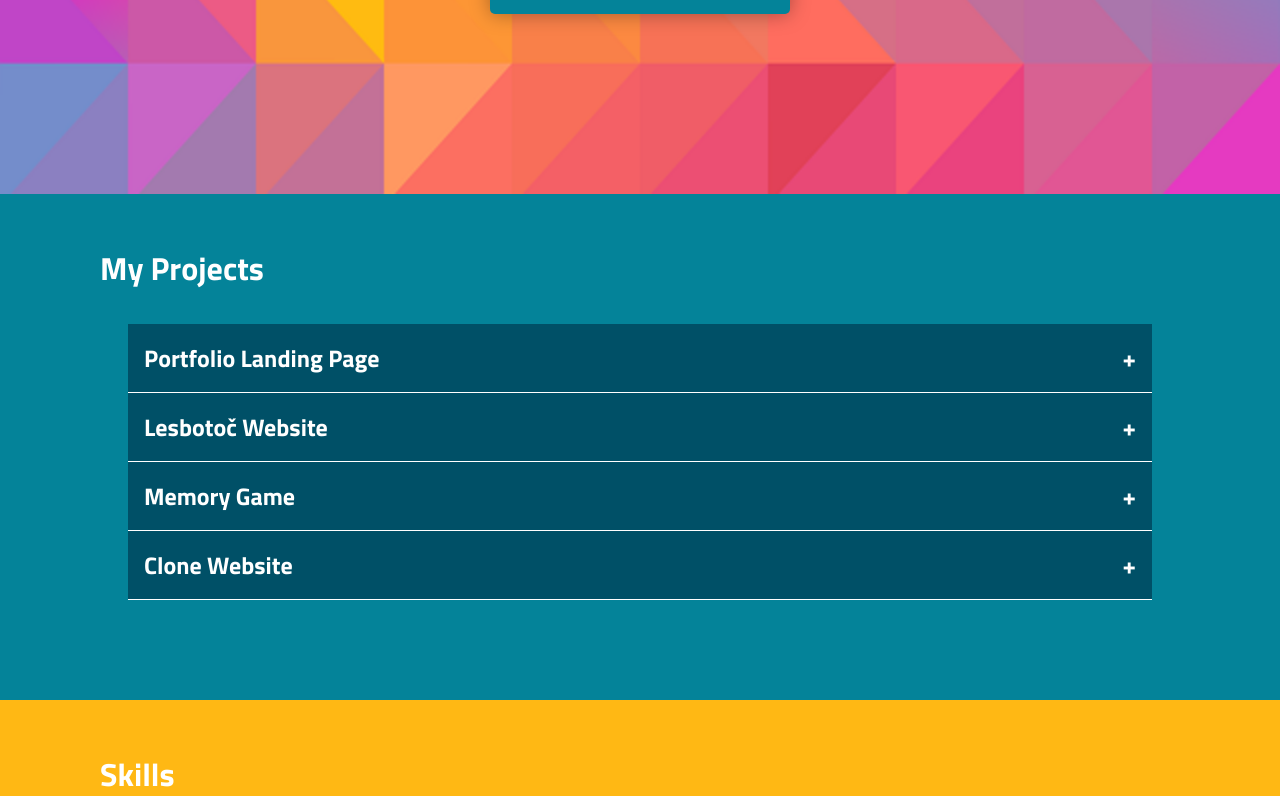
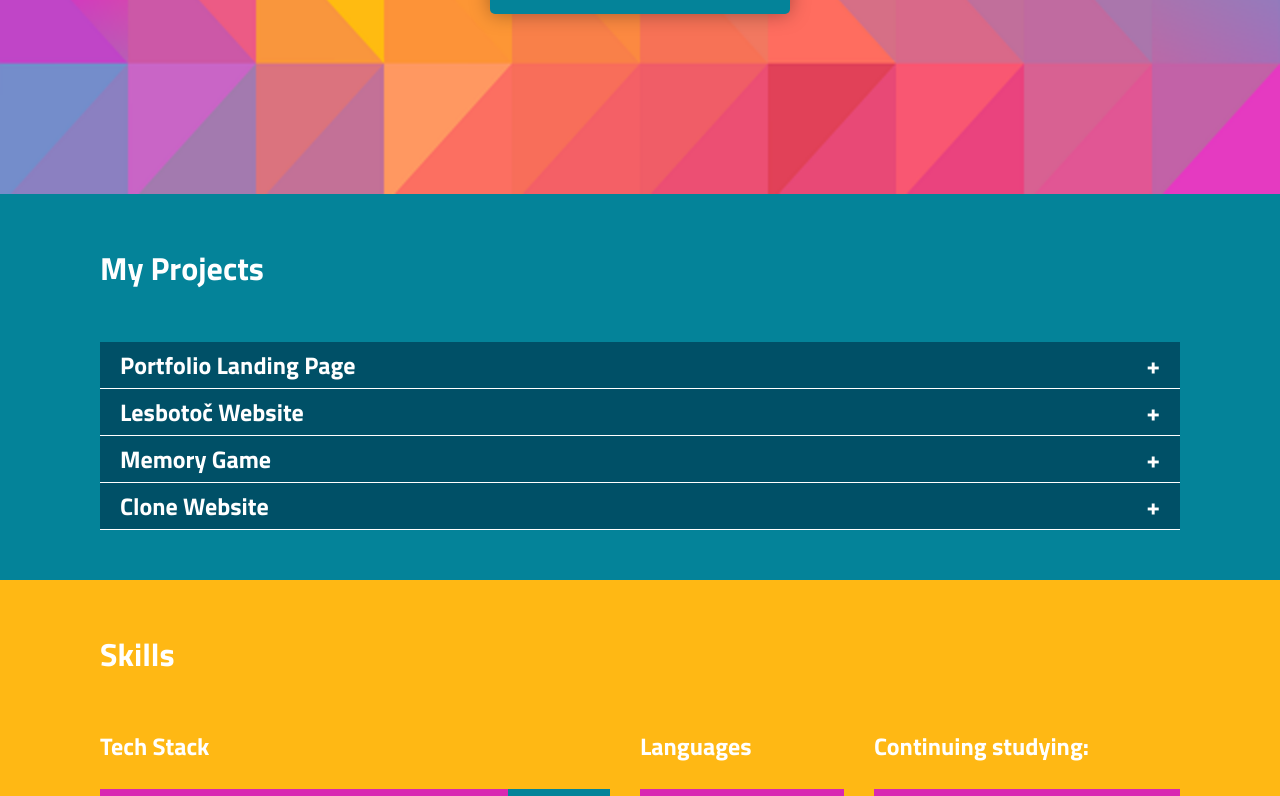
Before and after one commit to queuing4oranges/portfolio, a React (Create React App) app: page / in a window 1280 px wide. Shown: the part 506-1302 px from the top of the page. Built offline with nearby package versions, Linux system fonts and the light colour scheme.

Commit message:
accordion styling

```diff
--- a/src/components/accordion/Accordion.js
+++ b/src/components/accordion/Accordion.js
@@ -1,10 +1,11 @@
 import React from "react";
 import { useState } from "react";
 
-const Accordion = ({ title, tech, description, github, live }) => {
+const Accordion = ({ id, title, tech, description, github, live }) => {
     const [isActive, setIsActive] = useState(false);
 
     return (
+
         <div className="accordion__item">
             <div className="accordion__subtitle"
             onClick={() => setIsActive(!isActive)}>
@@ -13,10 +14,11 @@ const Accordion = ({ title, tech, description, github, live }) => {
             </div>
 
             {isActive &&
-            <div className="accordion__content">
+            <div className="accordion__content" >
+
                 <p>{description}</p> <br />
-                <h3>Tech Stack: {tech}</h3> <br /><br />
-                <p><strong>Source Code: </strong>{github}</p> <br /><br />
+                <h3>Tech Stack: {tech}</h3> <br />
+                <p><strong>Source Code: </strong>{github}</p> <br />
                 <a href={live}><button className="live__button">Click here to see live  </button></a>
 
 
--- a/src/components/accordion/ProjectsAccordion.js
+++ b/src/components/accordion/ProjectsAccordion.js
@@ -1,5 +1,4 @@
 import React from "react";
-import { useState } from "react";
 import Accordion from "./Accordion";
 import { accordionData } from "./content";
 
@@ -9,8 +8,9 @@ return (
     <div className="accordion__container" id="projects">
         <h1 className="accordion__title">My Projects</h1>
         <div className="accordion">
-            {accordionData.map(({title, tech, description, github, live}) => (
+            {accordionData.map(({id, title, tech, description, github, live}) => (
                 <Accordion
+                    key={id}
                     title={title}
                     tech={tech}
                     description={description}
--- a/src/components/accordion/accordion.scss
+++ b/src/components/accordion/accordion.scss
@@ -3,41 +3,29 @@
     padding: 0;
     box-sizing: border-box;
 }
+.accordinon__item {
+    width: 100%;
+}
+.accordion__container {
+    width: 100%;
+    margin: auto;
+    background-color: $lightblue;
+    padding: 0 100px 50px 100px;
 
-// body {
-//     font-family: Verdana, Geneva, Tahoma, sans-serif;
-//     font-size: 20px;
-//     background: rgb(238, 174, 202);
-//     background: radial-gradient(circle,
-//             rgba(238, 174, 202, 1) 0%,
-//             rgba(199, 233, 148, 1) 100%);
-// }
 
-// h1 {
-//     text-align: center;
-//     margin: 2rem 0 4rem 0;
-// }
-.accordion__container {
-    background-color: $lightblue;
-    padding: 0;
-    margin: 0;
 }
 .accordion {
-    width: 80%;
-    margin: 2rem auto;
+    width: 100%;
+    // margin: 50px auto 100px;
     color: white;
-    margin-bottom: 100px;
-
 }
 
 .accordion__title {
-    margin: 0;
-    padding-top: 50px;
-    padding-bottom: 25px;
-    margin: 0;
-    padding: 50px 100px 0px;
+
+    margin-top: 0;
+    margin-bottom: 50px;
+    padding: 50px 0 0px;
     color: white;
-
 }
 
 .live__button {
@@ -47,13 +35,13 @@
 }
 
 .accordion__subtitle {
-
     display: flex;
     flex-direction: row;
     justify-content: space-between;
     cursor: pointer;
     background-color: $darkblue;
     border-bottom: 1px white solid;
+    padding:  5px 20px;
 
 }
 
@@ -61,10 +49,16 @@
     background-color:#ffb814 ;
 }
 
-.accordion__subtitle,
 .accordion__content {
-    padding: 1rem;
+    padding: 10px 20px;
+    text-align: justify;
 }
+
+
+// .accordion__subtitle,
+// .accordion__content {
+//     padding: 1rem;
+// }
 
 .accordion__content {
     background-color: #39b9d2;
--- a/src/components/accordion/content.js
+++ b/src/components/accordion/content.js
@@ -1,5 +1,6 @@
 export const accordionData = [
 {
+  id: "1",
     title: "Portfolio Landing Page",
     tech: "JavaScript, React, HTML, SCSS",
     description: "The Portfolio Landing Page is my work in progress. I want to use it to add more projects and to showcase my learning process (though one will never finish learning). It also displays the final project from the Web Development Bootcamp I joined in 2022, as well as projects I finished on my own, projects from video tutorials, or results from other resources of study.",
@@ -7,6 +8,7 @@ export const accordionData = [
     live: "https://www.itisgoodtohave.me/"
   },
   {
+    id: "2",
     title: "Lesbotoč Website",
     tech: "JavaScript, React, PHP, Laravel, CSS, SCSS",
     description: "The Lesbotoč Website project will go live as soon as finishing touches are made by the team and in cooperation with the organization, which is part of the LGBT+ community. The project was made by a team of three. All of us worked on backend and frontend, because everyone wanted to be involved in the whole process. That way, we all had a part in creating tables, modeling, and seeding data to the database. The project was planned and designed in Figma. The team worked agile with the help of Trello. My part of the backend was 'locations', including a form to add a new location to the database. My work on the frontend was the 'about-us' page, as well as the footer of the website.",
@@ -14,6 +16,7 @@ export const accordionData = [
     // live:
   },
   {
+    id: "3",
     title: "Memory Game",
     tech: "JavsScript, React, HTML, CSS",
     description: "This is a traditional memory game from the Net Ninja course \"Build Websites with React & Firebase\", which works with different React concepts, such as reusable components, how to use hooks, fetching Data and working with a database. I've chosen to follow the course to repeat and deepen the understanding of what I've learned in the Bootcamp and to continue learning and understanding the concepts of JavaScript.",
@@ -21,6 +24,7 @@ export const accordionData = [
     live: "https://memory.itisgoodtohave.me/"
   },
   {
+    id: "4",
     title: "Clone Website",
     tech: "HTML, SCSS",
     description: "The cloning of an imaginary website was more or less a study object and repetition of what I have learned so far. It was a great practice in copying a design and helped repeating and trying out new things in styling.",
```
Also changed, not shown: src/App.js (+0 -7 lines).
